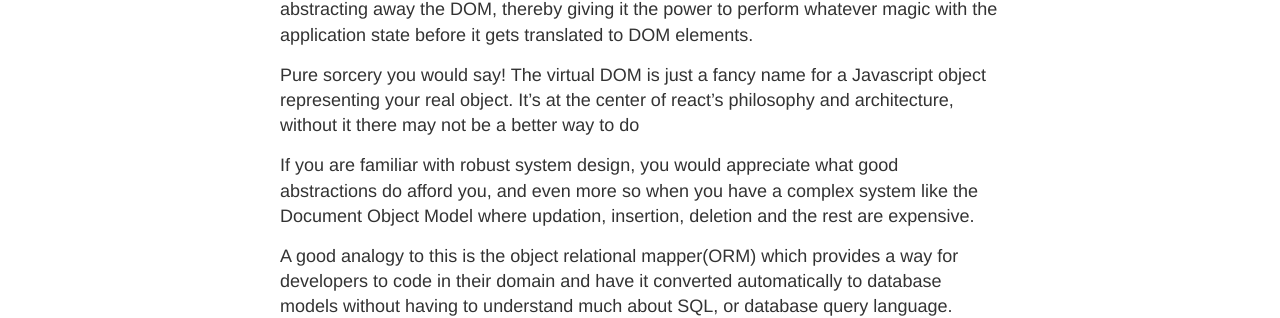
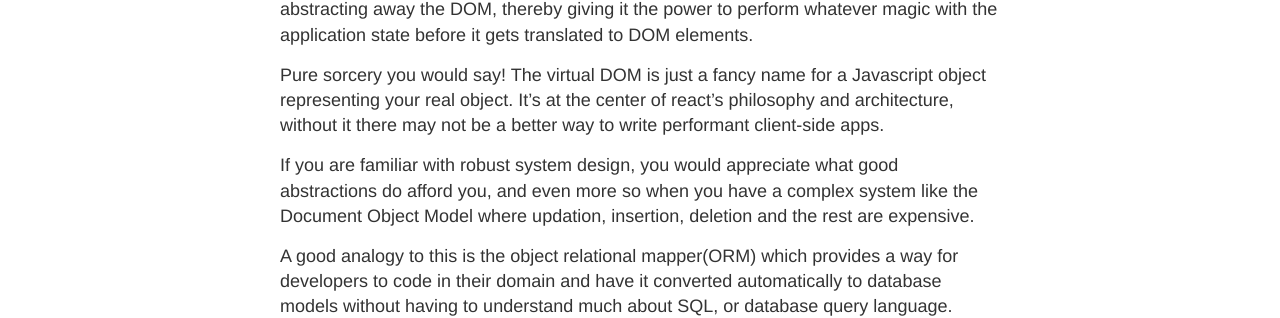
Before and after one commit to yeleywale/yeleywale.github.io, a Jekyll site: the page built from _posts/2017-4-10-Get Started with ReactJs.md, in a window 1280 px wide. Shown: the part 785-1103 px from the top of the page. Built offline with Jekyll 4.4.1, drawn with Linux system fonts in a browser that asks for light colours; our own code applies the rules of GitHub Pages for plain Markdown files; comment, search, counter and statistics services are not loaded.

Commit message:
Correct a typo

```diff
--- a/_posts/2017-4-10-Get Started with ReactJs.md
+++ b/_posts/2017-4-10-Get Started with ReactJs.md
@@ -10,7 +10,7 @@ Let me add this:
 ## Virtual DOM
 Unlike other libraries that interact directly with the DOM, React got a little bit smarter by abstracting away the DOM, thereby giving it the power to perform whatever magic with the application state before it gets translated to DOM elements.
 
-Pure sorcery you would say! The virtual DOM is just a fancy name for a Javascript object representing your real object. It's at the center of react's philosophy and architecture, without it there may not be a better way to do
+Pure sorcery you would say! The virtual DOM is just a fancy name for a Javascript object representing your real object. It's at the center of react's philosophy and architecture, without it there may not be a better way to write performant client-side apps.
 
 If you are familiar with robust system design, you would appreciate what good abstractions do afford you, and even more so when you have a complex system like the Document Object Model where updation, insertion, deletion and the rest are expensive.
 
```
